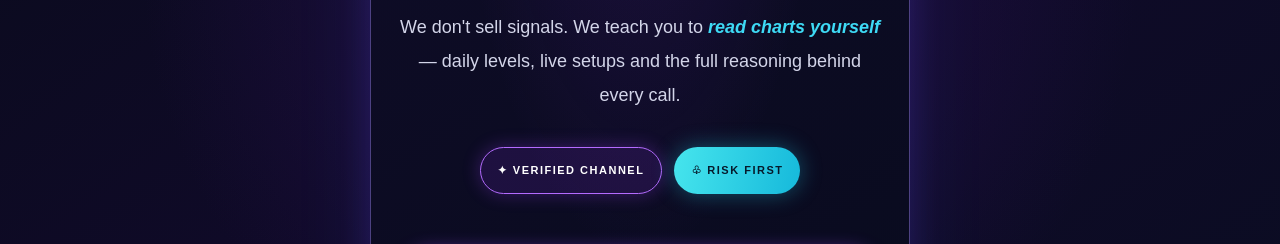
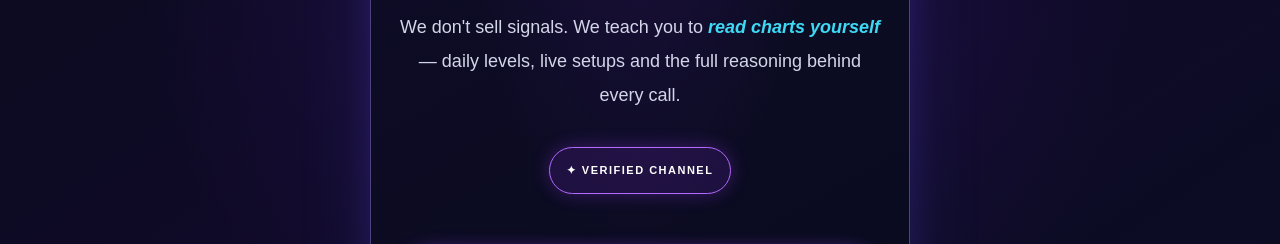
Before and after one commit to tengen-ads/dineshsss, a plain HTML site: page index.html in a window 1280 px wide. Shown: the part 456-700 px from the top of the page. Drawn offline with Linux system fonts and the light colour scheme.

Commit message:
Update index.html

```diff
--- a/index.html
+++ b/index.html
@@ -492,7 +492,7 @@ h1 {
 
       <div class="badges">
         <div class="badge purple">✦ VERIFIED CHANNEL</div>
-        <div class="badge cyan">♧ RISK FIRST</div>
+
       </div>
 
       <a class="join-btn"
```
